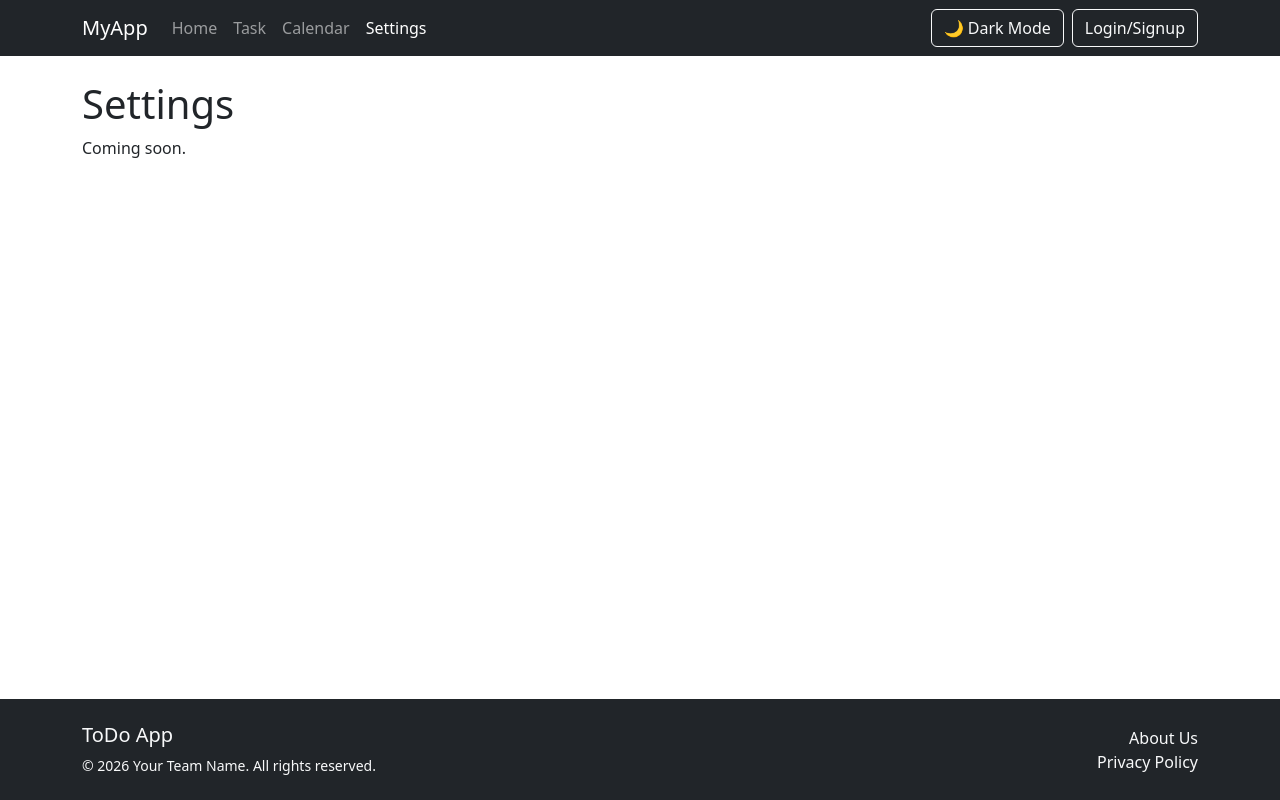
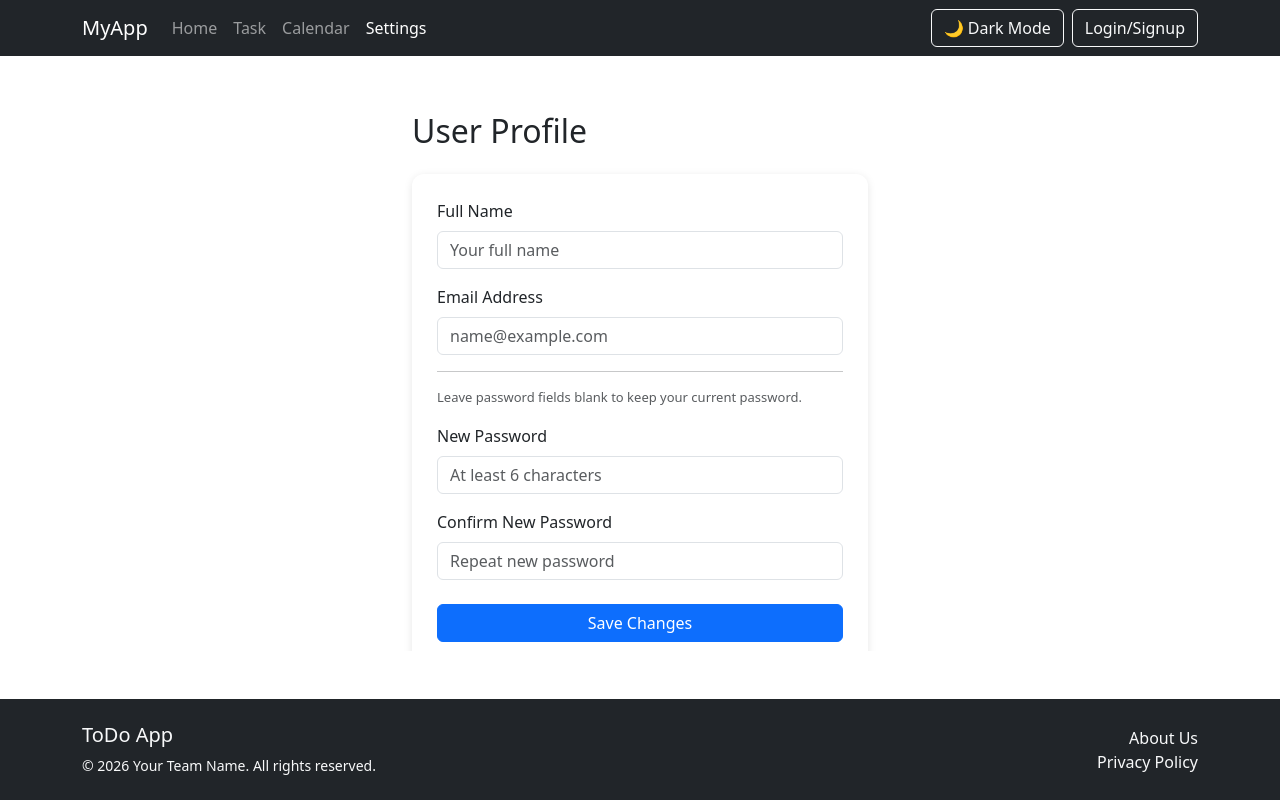
Before and after one commit to tingttt/CS555-TodoList, a React (Vite) app: page /settings in a window 1280 px wide. Built offline with nearby package versions, Linux system fonts and the light colour scheme.

Commit message:
feat: add user profile update page with name, email, and password fields

```diff
--- a/src/Pages/Settings.jsx
+++ b/src/Pages/Settings.jsx
@@ -1,3 +1,131 @@
+import { useState } from "react";
+import { Form, Button, Container, Alert } from "react-bootstrap";
+
 export default function Settings() {
-  return <div><h1>Settings</h1><p>Coming soon.</p></div>;
+  const [profile, setProfile] = useState({
+    name: localStorage.getItem("profileName") || "",
+    email: localStorage.getItem("profileEmail") || "",
+  });
+  const [form, setForm] = useState({ name: profile.name, email: profile.email, oldPassword: "", newPassword: "", confirmPassword: "" });
+  const [success, setSuccess] = useState("");
+  const [error, setError] = useState("");
+
+  const handleChange = (e) => setForm({ ...form, [e.target.name]: e.target.value });
+
+  const handleSubmit = (e) => {
+    e.preventDefault();
+    setSuccess("");
+    setError("");
+
+    if (!form.name.trim()) {
+      setError("Full name is required.");
+      return;
+    }
+
+    const emailRegex = /^[^\s@]+@[^\s@]+\.[^\s@]+$/;
+    if (!form.email.trim() || !emailRegex.test(form.email)) {
+      setError("Please enter a valid email address.");
+      return;
+    }
+
+    if (form.newPassword) {
+      const savedPassword = localStorage.getItem("profilePassword");
+      if (savedPassword && form.oldPassword !== savedPassword) {
+        setError("Current password is incorrect.");
+        return;
+      }
+      if (form.newPassword.length < 6) {
+        setError("New password must be at least 6 characters.");
+        return;
+      }
+      if (form.newPassword !== form.confirmPassword) {
+        setError("New passwords do not match.");
+        return;
+      }
+      localStorage.setItem("profilePassword", form.newPassword);
+    }
+
+    localStorage.setItem("profileName", form.name);
+    localStorage.setItem("profileEmail", form.email);
+    setProfile({ name: form.name, email: form.email });
+    setForm((f) => ({ ...f, oldPassword: "", newPassword: "", confirmPassword: "" }));
+    setSuccess("Profile updated successfully.");
+  };
+
+  return (
+    <Container style={{ maxWidth: "480px", paddingTop: "32px" }}>
+      <h2 className="mb-4">User Profile</h2>
+
+      {success && <Alert variant="success">{success}</Alert>}
+      {error && <Alert variant="danger">{error}</Alert>}
+
+      <Form onSubmit={handleSubmit}>
+        <Form.Group className="mb-3" controlId="profileName">
+          <Form.Label>Full Name</Form.Label>
+          <Form.Control
+            type="text"
+            name="name"
+            value={form.name}
+            onChange={handleChange}
+            placeholder="Your full name"
+            required
+          />
+        </Form.Group>
+
+        <Form.Group className="mb-3" controlId="profileEmail">
+          <Form.Label>Email Address</Form.Label>
+          <Form.Control
+            type="email"
+            name="email"
+            value={form.email}
+            onChange={handleChange}
+            placeholder="name@example.com"
+            required
+          />
+        </Form.Group>
+
+        <hr />
+        <p className="text-muted" style={{ fontSize: "13px" }}>Leave password fields blank to keep your current password.</p>
+
+        {localStorage.getItem("profilePassword") && (
+          <Form.Group className="mb-3" controlId="oldPassword">
+            <Form.Label>Current Password</Form.Label>
+            <Form.Control
+              type="password"
+              name="oldPassword"
+              value={form.oldPassword}
+              onChange={handleChange}
+              placeholder="Enter current password"
+            />
+          </Form.Group>
+        )}
+
+        <Form.Group className="mb-3" controlId="newPassword">
+          <Form.Label>New Password</Form.Label>
+          <Form.Control
+            type="password"
+            name="newPassword"
+            value={form.newPassword}
+            onChange={handleChange}
+            placeholder="At least 6 characters"
+          />
+        </Form.Group>
+
+        <Form.Group className="mb-4" controlId="confirmPassword">
+          <Form.Label>Confirm New Password</Form.Label>
+          <Form.Control
+            type="password"
+            name="confirmPassword"
+            value={form.confirmPassword}
+            onChange={handleChange}
+            placeholder="Repeat new password"
+          />
+        </Form.Group>
+
+        <Button variant="primary" type="submit" className="w-100">
+          Save Changes
+        </Button>
+      </Form>
+    </Container>
+  );
 }
```
